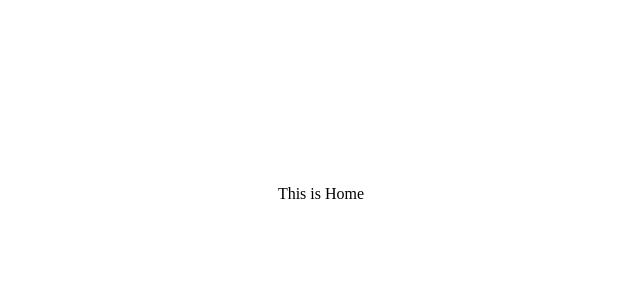
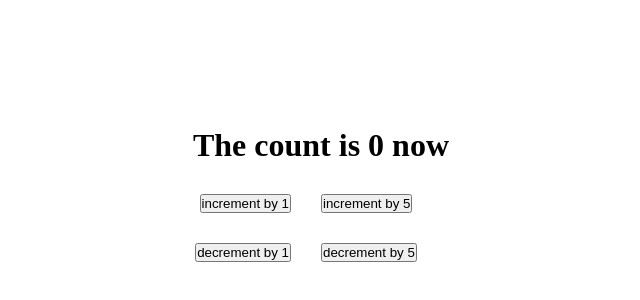
Before and after one commit to babulakterfsd/inside-react, a React (Create React App) app: page / in a window 1280 px wide. Shown: the part 206-506 px from the top of the page, without its empty margins (319-959 px from the left). Built offline with nearby package versions, Linux system fonts and the light colour scheme.

Commit message:
redicer added

```diff
--- a/src/App.js
+++ b/src/App.js
@@ -1,7 +1,7 @@
-import Home from './Pages/Home';
+import Home2 from './Pages/Home2';
 
 function App() {
-    return <Home />;
+    return <Home2 />;
 }
 
 export default App;
--- a/src/Pages/Home.jsx
+++ b/src/Pages/Home.jsx
@@ -1,17 +1,48 @@
-function Home() {
-    return (
-        <div
-            style={{
-                minHeight: '100vh',
-                display: 'flex',
-                justifyContent: 'center',
-                alignItems: 'center',
-                flexDirection: 'column',
-            }}
-        >
-            <p>This is Home</p>
-        </div>
-    );
-}
+// import { useReducer } from 'react';
 
-export default Home;
+// function Home() {
+//     const [count, dispatch] = useReducer((state, action) => {
+//         switch (action) {
+//             case 'increment':
+//                 return state + 1;
+//             case 'decrement':
+//                 return state - 1;
+//             default:
+//                 return state;
+//         }
+//     }, 0);
+
+//     return (
+//         <div
+//             style={{
+//                 minHeight: '100vh',
+//                 display: 'flex',
+//                 justifyContent: 'center',
+//                 alignItems: 'center',
+//                 flexDirection: 'column',
+//             }}
+//         >
+//             <h1 style={{ marginBottom: '30px' }}>The count is {count} now</h1>
+//             <div
+//                 style={{
+//                     display: 'flex',
+//                     justifyContent: 'space-between',
+//                     alignItems: 'center',
+//                 }}
+//             >
+//                 <button
+//                     type="button"
+//                     style={{ marginRight: '30px' }}
+//                     onClick={() => dispatch('increment')}
+//                 >
+//                     increment
+//                 </button>
+//                 <button type="button" onClick={() => dispatch('decrement')}>
+//                     decrement
+//                 </button>
+//             </div>
+//         </div>
+//     );
+// }
+
+// export default Home;
--- /dev/null
+++ b/src/Pages/Home2.jsx
@@ -0,0 +1,77 @@
+import { useReducer } from 'react';
+
+const initialState = {
+    counter: 0,
+};
+const myReducer = (state, action) => {
+    switch (action.type) {
+        case 'increment':
+            return { counter: state.counter + action.value };
+        case 'decrement':
+            return { counter: state.counter - action.value };
+        default:
+            return { counter: state.counter };
+    }
+};
+
+function Home2() {
+    const [count, dispatch] = useReducer(myReducer, initialState);
+
+    return (
+        <div
+            style={{
+                minHeight: '100vh',
+                display: 'flex',
+                justifyContent: 'center',
+                alignItems: 'center',
+                flexDirection: 'column',
+            }}
+        >
+            <h1 style={{ marginBottom: '30px' }}>The count is {count.counter} now</h1>
+            <div
+                style={{
+                    display: 'flex',
+                    justifyContent: 'space-between',
+                    alignItems: 'center',
+                    marginBottom: '30px',
+                }}
+            >
+                <button
+                    type="button"
+                    style={{ marginRight: '30px' }}
+                    onClick={() => dispatch({ type: 'increment', value: 1 })}
+                >
+                    increment by 1
+                </button>
+                <button
+                    type="button"
+                    style={{ marginRight: '30px' }}
+                    onClick={() => dispatch({ type: 'increment', value: 5 })}
+                >
+                    increment by 5
+                </button>
+            </div>
+
+            <div
+                style={{
+                    display: 'flex',
+                    justifyContent: 'space-between',
+                    alignItems: 'center',
+                }}
+            >
+                <button
+                    type="button"
+                    onClick={() => dispatch({ type: 'decrement', value: 1 })}
+                    style={{ marginRight: '30px', marginLeft: '-30px' }}
+                >
+                    decrement by 1
+                </button>
+                <button type="button" onClick={() => dispatch({ type: 'decrement', value: 5 })}>
+                    decrement by 5
+                </button>
+            </div>
+        </div>
+    );
+}
+
+export default Home2;
```
